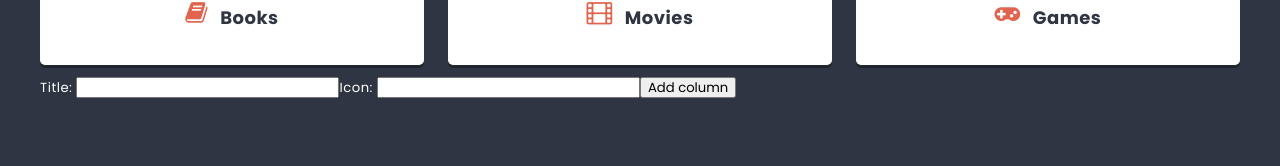
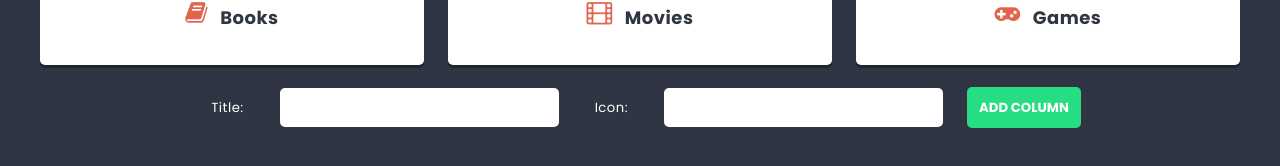
Before and after one commit to MatGom/react-todo, a React (Create React App) app: page / in a window 1280 px wide. Shown: the part 354-520 px from the top of the page. Built offline with nearby package versions, Linux system fonts and the light colour scheme.

Commit message:
Update TextInput and add styles for ColumnForm

```diff
--- a/src/components/ColumnForm/ColumnForm.js
+++ b/src/components/ColumnForm/ColumnForm.js
@@ -1,5 +1,6 @@
 import styles from './ColumnForm.module.scss';
 import { useState } from 'react';
+import Button from './../Button/Button';
 
 const ColumnForm = props => {
   const [title, setTitle] = useState('');
@@ -13,10 +14,12 @@ const ColumnForm = props => {
   };
 
   return (
-    <form onSubmit={handleSubmit}>
-      Title: <input type='text' value={title} onChange={e => setTitle(e.target.value)} />
-      Icon: <input type='text' value={icon} onChange={e => setIcon(e.target.value)} />
-      <button>Add column</button>
+    <form onSubmit={handleSubmit} className={styles.columnForm}>
+      <label>Title: </label>
+      <input type='text' value={title} onChange={e => setTitle(e.target.value)} />
+      <label>Icon: </label>
+      <input type='text' value={icon} onChange={e => setIcon(e.target.value)} />
+      <Button>Add column</Button>
     </form>
   );
 };
--- a/src/components/ColumnForm/ColumnForm.module.scss
+++ b/src/components/ColumnForm/ColumnForm.module.scss
@@ -0,0 +1,26 @@
+@import '../../styles/settings.scss';
+
+.columnForm {
+  padding: 10px;
+  display: flex;
+  justify-content: center;
+  align-items: center;
+
+  input {
+    padding: $base-size;
+    margin: 0 $base-size $base-size $base-size;
+    border: 0;
+    border-radius: $radius;
+  }
+
+  label {
+    padding: $base-size;
+    margin: 0 $base-size $base-size $base-size;
+  }
+}
+
+@media (max-width: 767px) {
+  .columnForm {
+    flex-direction: column;
+  }
+}
--- a/src/components/TextInput/TextInput.js
+++ b/src/components/TextInput/TextInput.js
@@ -1,7 +1,15 @@
 import styles from './TextInput.module.scss';
 
 const TextInput = props => {
-  return <input className={styles.input} placeholder={props.placeholder} type='text' />;
+  return (
+    <input
+      className={styles.input}
+      value={props.value}
+      onChange={props.onChange}
+      placeholder={props.placeholder}
+      type='text'
+    />
+  );
 };
 
 export default TextInput;
```
